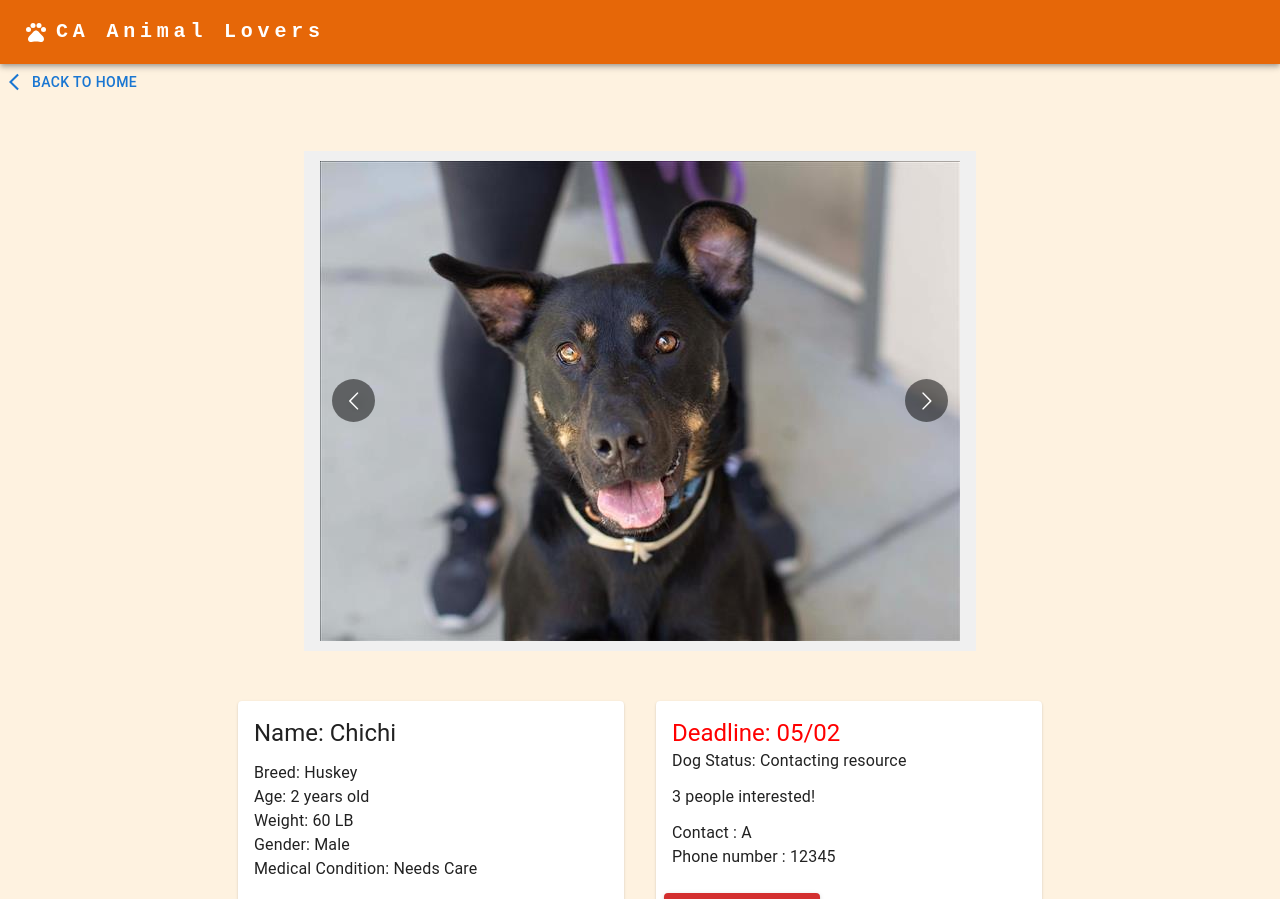
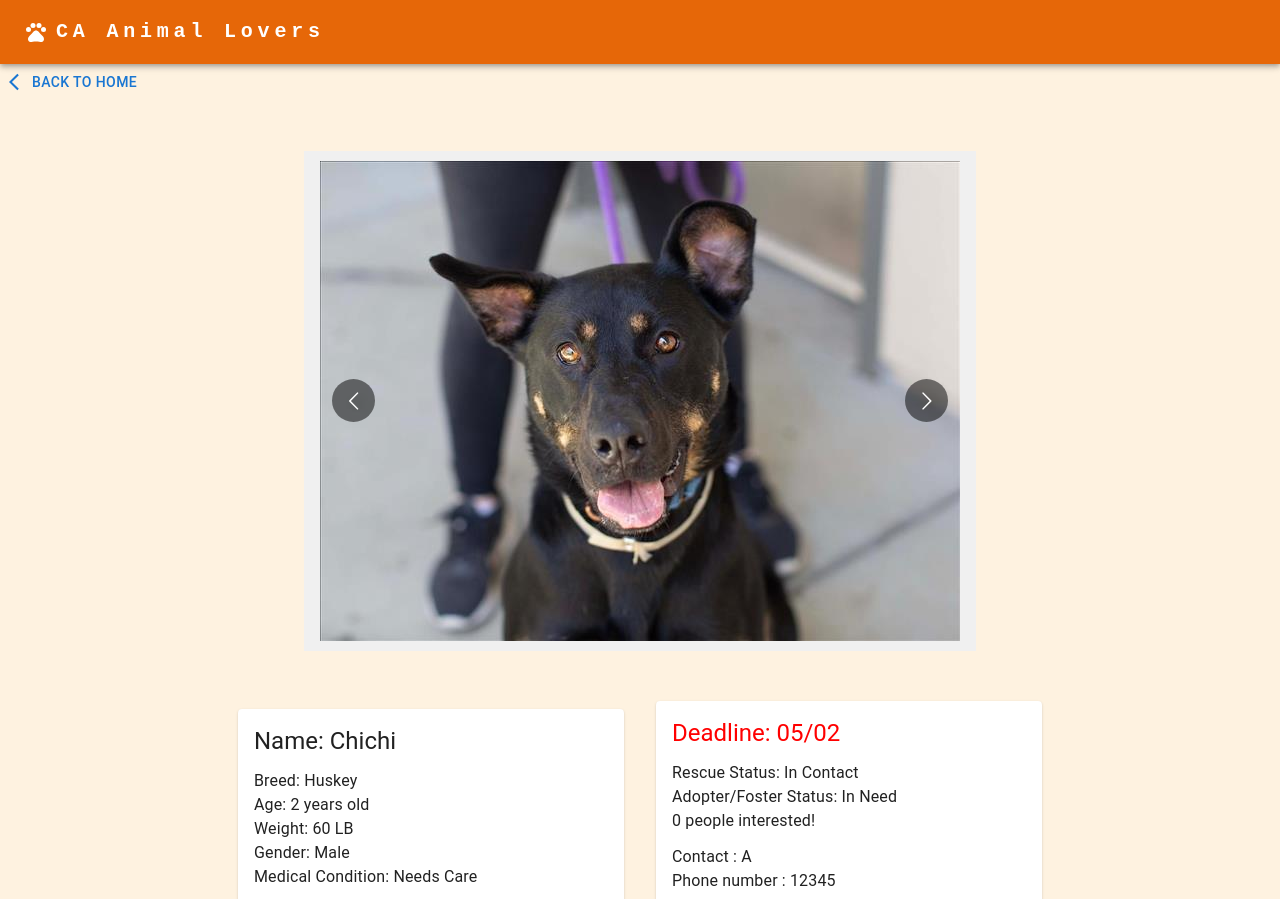
Before and after one commit to zinizhu/ca-anmial-lovers, a React (Create React App) app: page /dog-detail/1 in a window 1280 px wide. Shown: the top 899 px of the page. Built offline with nearby package versions, Linux system fonts and the light colour scheme.

Commit message:
feat: seperate dog status to rescue status and adopter status and craete new table for dog status

```diff
--- a/src/Constants.ts
+++ b/src/Constants.ts
@@ -1,4 +1,16 @@
-import { DogInfo } from "./DogInfoCard";
+export type DogInfo = {
+  id: number;
+  name: string;
+  images: string[];
+  age: number;
+  deadline: string;
+  breed: string;
+  gender: string;
+  weight: number;
+  medicalCondition: string;
+  description: string;
+  videos: string[];
+};
 
 export const DOGS_INFO: DogInfo[] = [
   {
@@ -12,8 +24,7 @@ export const DOGS_INFO: DogInfo[] = [
     weight: 60,
     medicalCondition: "Needs Care",
     description: "Chichi is adorable!",
-    videos: ["../videos/AnimalLovers.mp4"],
-    status: "Contacting resource",
+    videos: ["../videos/AnimalLovers.mp4"]
   },
   {
     id: 2,
@@ -26,8 +37,7 @@ export const DOGS_INFO: DogInfo[] = [
     weight: 50,
     medicalCondition: "Needs Care",
     description: "Levi is smart.",
-    videos: ["../videos/AnimalLovers.mp4"],
-    status: "Someone has commited to foster",
+    videos: ["../videos/AnimalLovers.mp4"]
   },
   {
     id: 3,
@@ -40,8 +50,7 @@ export const DOGS_INFO: DogInfo[] = [
     weight: 40,
     medicalCondition: "Good",
     description: "Claire is cute!",
-    videos: ["../videos/AnimalLovers.mp4"],
-    status: "Someone has commited to adopt",
+    videos: ["../videos/AnimalLovers.mp4"]
   },
 ];
 
@@ -68,3 +77,30 @@ export const DOG_VOLUNTEER_MAPPING: Record<number, number> = {
   1: 1,
   2: 2,
 };
+
+export type DOGSTATUS = {
+  rescue_status: string;
+  adopter_foster_status: string;
+  number_of_interested: number;
+}
+
+export const DOGS_STATUS: Record<number, DOGSTATUS> = {
+  1:
+  {
+    rescue_status: "In Contact",
+    adopter_foster_status: "In Need",
+    number_of_interested: 0
+  },
+  2:
+  {
+    rescue_status: "Tagged",
+    adopter_foster_status: "In Contact",
+    number_of_interested: 1
+  },
+  3:
+  {
+    rescue_status: "Tagged",
+    adopter_foster_status: "Commited",
+    number_of_interested: 2
+  }
+};
--- a/src/DogDetailsPage.tsx
+++ b/src/DogDetailsPage.tsx
@@ -16,8 +16,11 @@ import { Header } from "./Header";
 import { Card, CardContent, Container, CardActions } from "@mui/material";
 import { ImagesSlider } from "./ImagesSlider";
 import { VideosSlider } from "./VideosSlider";
-import { VOLUNTEERS_INFO } from "./Constants";
-import { DOG_VOLUNTEER_MAPPING } from "./Constants";
+import {
+  VOLUNTEERS_INFO,
+  DOG_VOLUNTEER_MAPPING,
+  DOGS_STATUS,
+} from "./Constants";
 
 const Item = styled(Paper)(({ theme }) => ({
   backgroundColor: theme.palette.mode === "dark" ? "#1A2027" : "#fff",
@@ -36,6 +39,8 @@ export function DogDetailsPage() {
   const volunteerInfo = volunteerId
     ? VOLUNTEERS_INFO.find((volunteer) => volunteer.id === volunteerId)
     : undefined;
+
+  const dogStatus = dogInfo ? DOGS_STATUS[dogInfo.id] : undefined;
 
   const ResourceInfo = {
     numberOfPeopleInterested: 3,
@@ -95,16 +100,33 @@ export function DogDetailsPage() {
                       <Grid item xs={12} sm={6}>
                         <Card sx={{ minHeight: 250 }}>
                           <CardContent>
-                            <Typography variant="h5" color="red">
+                            <Typography
+                              variant="h5"
+                              color="red"
+                              sx={{ mb: 1.5 }}
+                            >
                               Deadline: {dogInfo.deadline}
                             </Typography>
-                            <Typography variant="body1" sx={{ mb: 1.5 }}>
-                              Dog Status: {dogInfo.status}
-                            </Typography>
-                            <Typography variant="body1" sx={{ mb: 1.5 }}>
-                              {ResourceInfo.numberOfPeopleInterested} people
-                              interested!
-                            </Typography>
+                            {dogStatus ? (
+                              <div>
+                                <Typography variant="body1">
+                                  Rescue Status: {dogStatus.rescue_status}
+                                </Typography>
+                                <Typography variant="body1">
+                                  Adopter/Foster Status:{" "}
+                                  {dogStatus.adopter_foster_status}
+                                </Typography>
+                                <Typography variant="body1" sx={{ mb: 1.5 }}>
+                                  {dogStatus.number_of_interested} people
+                                  interested!
+                                </Typography>
+                              </div>
+                            ) : (
+                              <Typography variant="body1">
+                                Dog Status Not Available
+                              </Typography>
+                            )}
+
                             {volunteerInfo ? (
                               <div>
                                 <Typography variant="body1">
--- a/src/DogInfoCard.tsx
+++ b/src/DogInfoCard.tsx
@@ -5,21 +5,7 @@ import CardMedia from "@mui/material/CardMedia";
 import Grid from "@mui/material/Grid"; // Grid version 1
 import Button from "@mui/material/Button";
 import { useNavigate } from "react-router-dom";
-
-export type DogInfo = {
-  id: number;
-  name: string;
-  images: string[];
-  age: number;
-  deadline: string;
-  breed: string;
-  gender: string;
-  weight: number;
-  medicalCondition: string;
-  description: string;
-  videos: string[];
-  status: string;
-};
+import { DogInfo, DOGS_STATUS } from "./Constants";
 
 type DogInfoProps = {
   dogInfo: DogInfo;
@@ -28,9 +14,19 @@ type DogInfoProps = {
 export function DogInfoCard({ dogInfo }: DogInfoProps) {
   const navigate = useNavigate();
 
+  const dogStatus = DOGS_STATUS[dogInfo.id];
+
   return (
     <Card sx={{ maxWidth: 345 }} variant="outlined">
-      <CardContent># People Showed Interest: 3</CardContent>
+      {dogStatus ? (
+        <div>
+          <CardContent>
+            # People Showed Interest: {dogStatus.number_of_interested}
+          </CardContent>
+        </div>
+      ) : (
+        <CardContent># People Showed Interest: UNKOWN </CardContent>
+      )}
       <CardMedia
         component="img"
         height="200"
```
